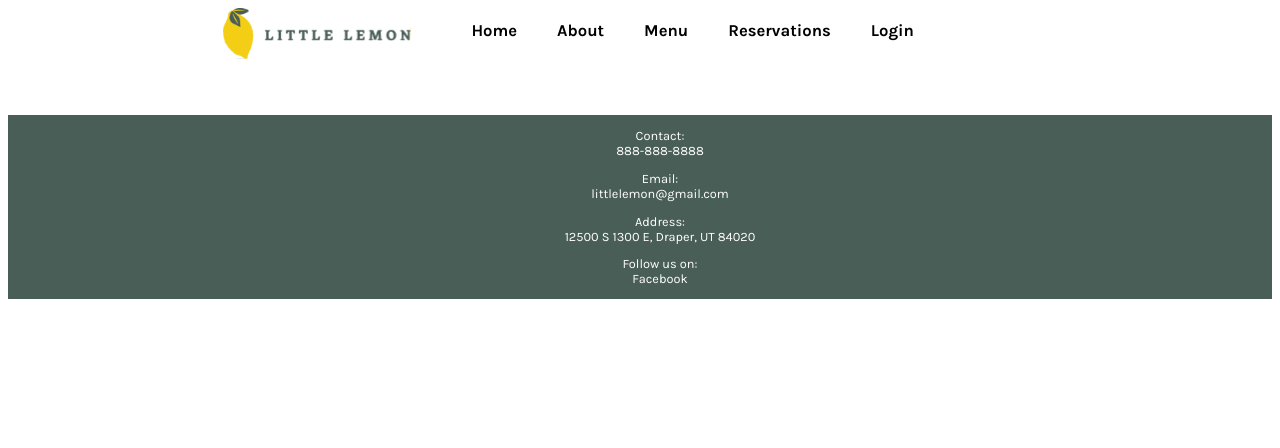
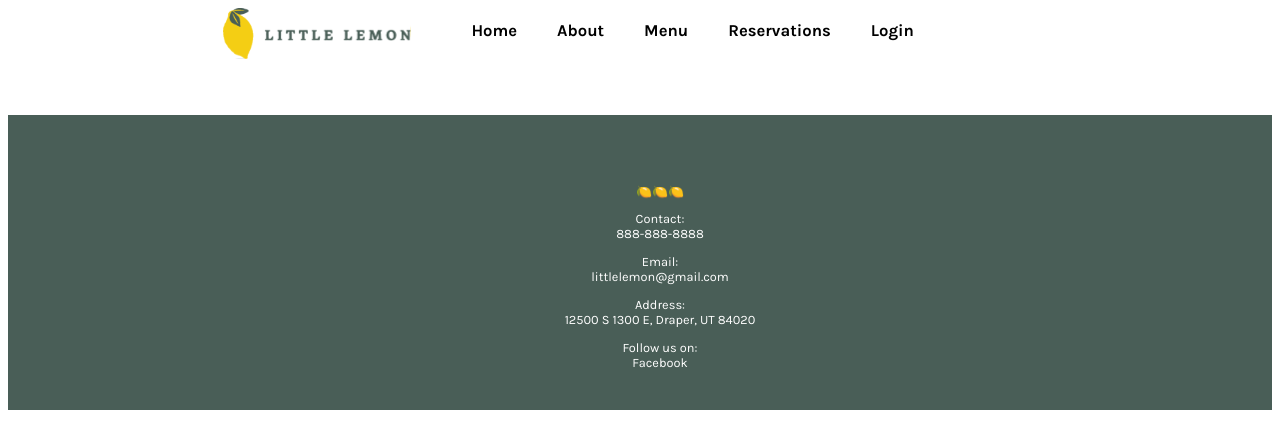
Before and after one commit to lotus258/restaurant-website, a React (Create React App) app in the folder frontend/my-app/: page / in a window 1280 px wide. Shown: the top 448 px of the page. Built offline with nearby package versions, Linux system fonts and the light colour scheme; a web font is replaced by a local one.

Commit message:
Added lemon symbol to footer.

```diff
--- a/frontend/my-app/src/Components/Footer.js
+++ b/frontend/my-app/src/Components/Footer.js
@@ -12,10 +12,14 @@ function Footer() {
                 <Nav />
             </div> */}
             <div className="contact">
+                <ul><br></br></ul>
+                <ul><br></br></ul>
+                <ul>🍋🍋🍋</ul>
                 <ul>Contact:<br></br> 888-888-8888</ul>
                 <ul>Email: <br></br>littlelemon@gmail.com</ul>
                 <ul>Address: <br></br>12500 S 1300 E, Draper, UT 84020</ul>
                 <ul>Follow us on: <br></br>Facebook</ul>
+                <ul><br></br></ul>
             </div>
         </div>
     )
```
